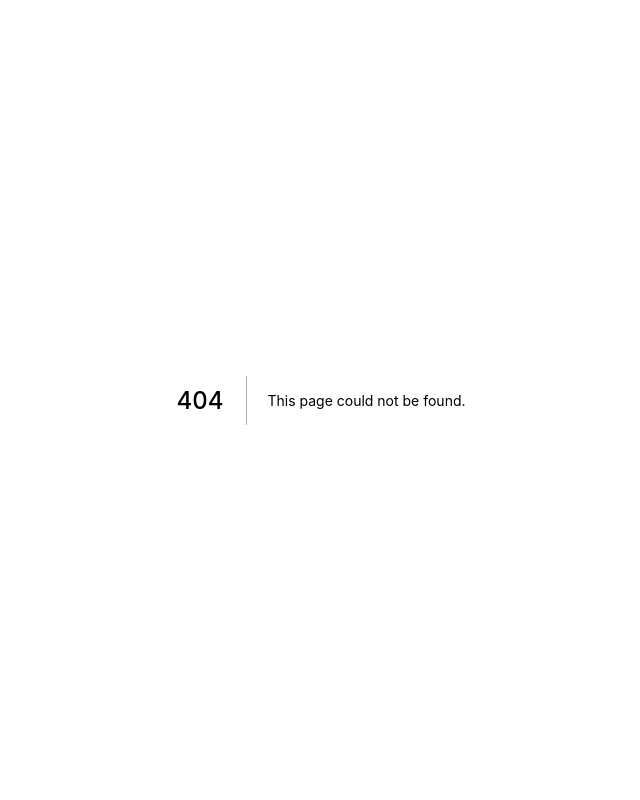
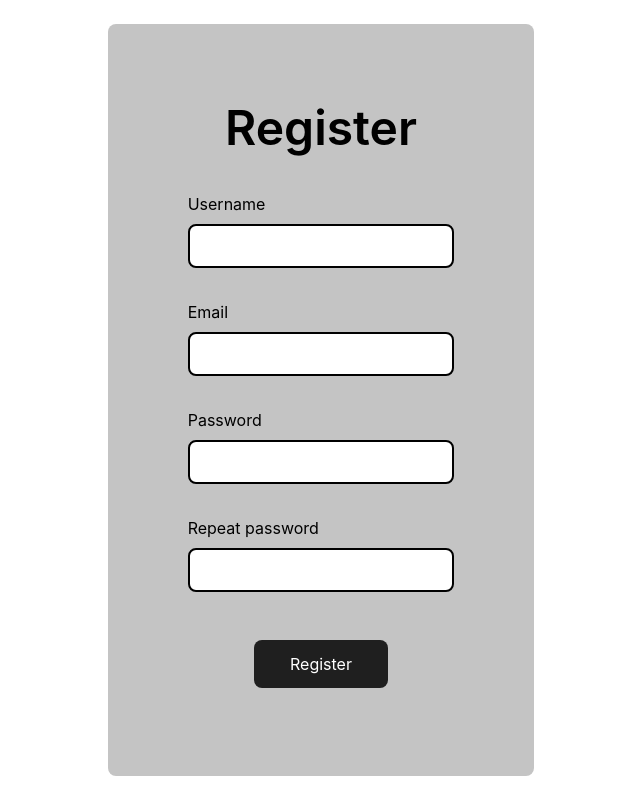
Before and after one commit to Nekxis/Hack-Heroes, a Next.js app in the folder hack_heroes/: page /auth/register in a window 1280 px wide. Before the commit this address had no page. Shown: the whole page, without its empty margins (319-959 px from the left). Built offline with nearby package versions, Linux system fonts and the light colour scheme.

Commit message:
polaczone nav-login

```diff
--- /dev/null
+++ b/hack_heroes/pages/auth/login.js
@@ -0,0 +1,9 @@
+import Login from "../../src/components/Auth/Login"
+
+export default function Login1() {
+  return (
+    <div>
+        <Login />
+    </div>
+  )
+}
--- /dev/null
+++ b/hack_heroes/pages/auth/register.js
@@ -0,0 +1,10 @@
+
+import Register from "../../src/components/Auth/Register";
+
+export default function Register1(){
+    return (
+    <div>
+        <Register/>
+    </div>
+    )
+}
```
